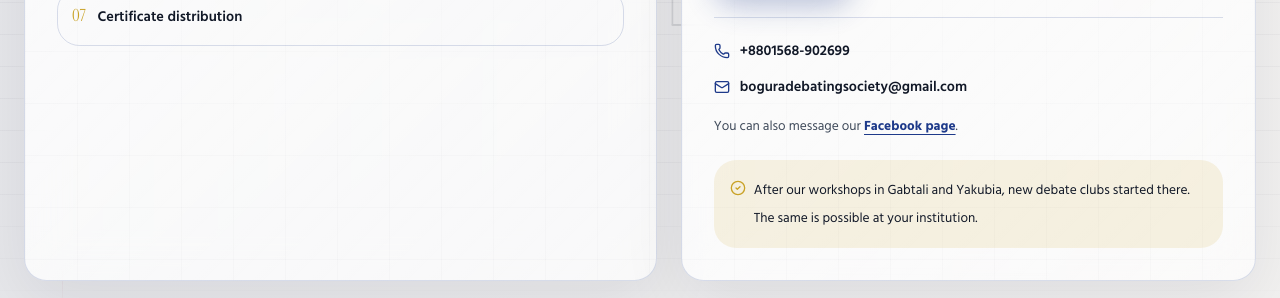
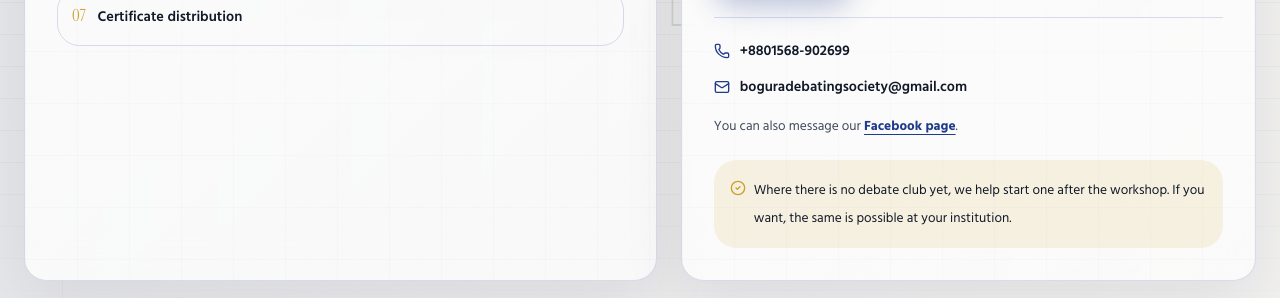
Before and after one commit to sakibalhasanprobal/bds-website, a Next.js app: page /en/campus-connect in a window 1280 px wide. Shown: the part 2497-2795 px from the top of the page. Built offline with nearby package versions, Linux system fonts and the light colour scheme; a web font is replaced by a local one.

Commit message:
ক্যাম্পাস কানেক্ট: সাফল্য-নোটের লেখা বদল — ক্লাব গঠনে সাহায্যের বার্তা

```diff
--- a/src/app/[lang]/campus-connect/page.tsx
+++ b/src/app/[lang]/campus-connect/page.tsx
@@ -174,8 +174,8 @@ export default async function CampusPage({ params }: { params: Promise<{ lang: s
             <div className="mt-5 flex items-start gap-2 rounded-lg bg-[rgba(201,162,39,0.12)] p-4 text-[0.84rem] leading-7">
               <CheckCircle2 className="mt-1 size-4 shrink-0 text-[var(--accent)]" aria-hidden />
               {bn
-                ? 'গাবতলী ও ইয়াকুবিয়ায় আমাদের কর্মশালার পর সেখানে নতুন বিতর্ক ক্লাব চালু হয়েছে। আপনার প্রতিষ্ঠানেও সেটা সম্ভব।'
-                : 'After our workshops in Gabtali and Yakubia, new debate clubs started there. The same is possible at your institution.'}
+                ? 'যেসব প্রতিষ্ঠানে বিতর্ক ক্লাব নেই, কর্মশালার পর সেখানে ক্লাব গঠনে আমরা সাহায্য করি। আপনি চাইলে আপনার প্রতিষ্ঠানেও সেটা সম্ভব।'
+                : 'Where there is no debate club yet, we help start one after the workshop. If you want, the same is possible at your institution.'}
             </div>
           </div>
         </div>
```
